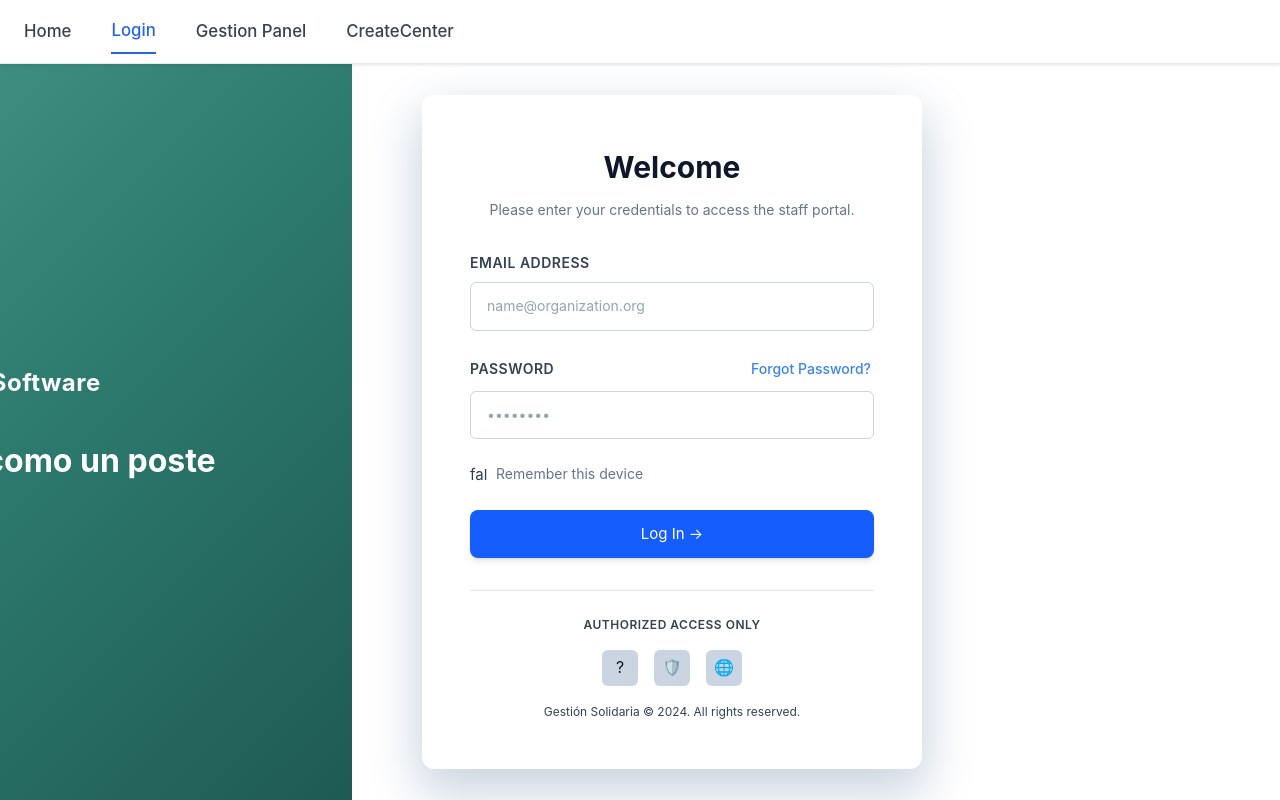
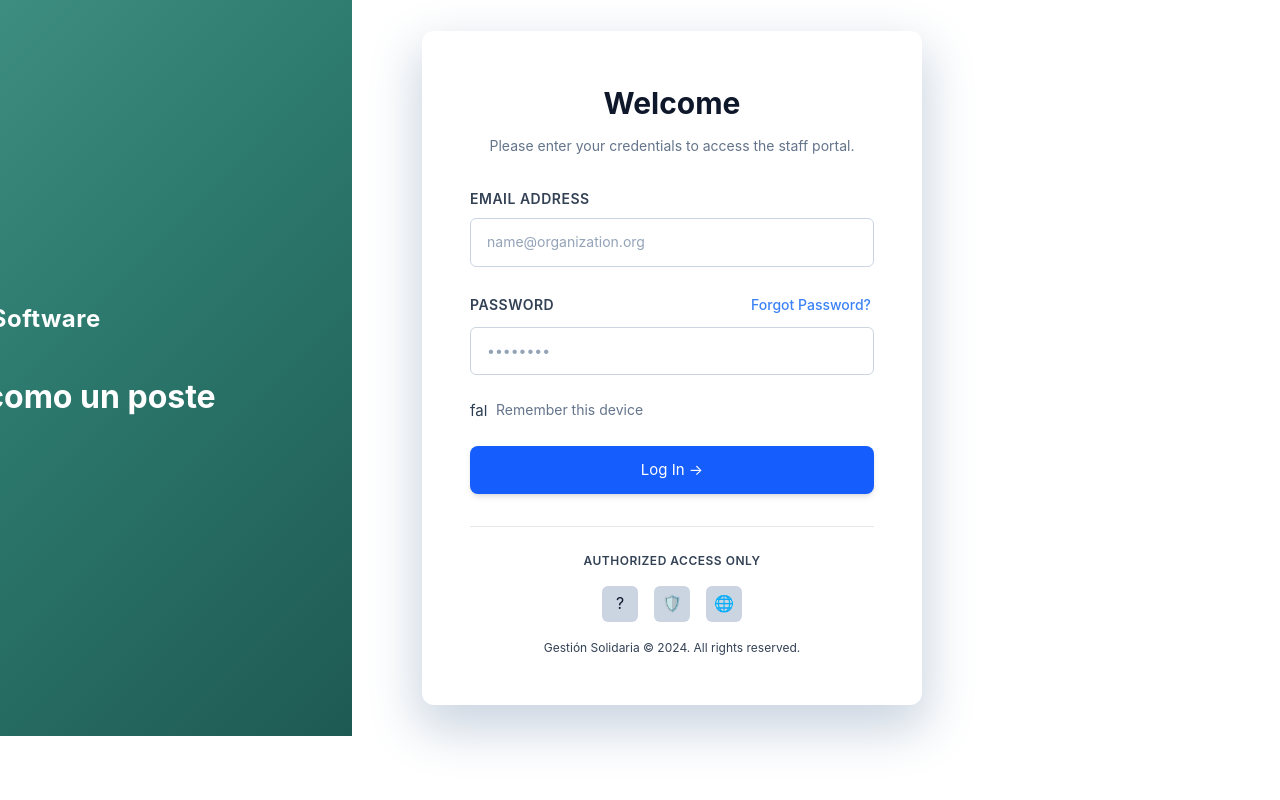
Before and after one commit to ComfyPenguin/Forget-me-now, a Vue app in the folder frontend/RemmyAdmin/: page /login in a window 1280 px wide. Built offline with nearby package versions, Linux system fonts and the light colour scheme; the HTML template or start-up script is replaced by a standard one.

Commit message:
Nav bar eliminado

```diff
--- a/frontend/RemmyAdmin/src/App.vue
+++ b/frontend/RemmyAdmin/src/App.vue
@@ -1,67 +1,65 @@
 <script setup lang="ts">
-import { RouterLink, RouterView } from 'vue-router'
+import { computed, onMounted, ref } from 'vue'
+import { useRouter, useRoute } from 'vue-router'
+
+const router = useRouter()
+const route = useRoute()
+
+const isLoading = ref(true)           // ← importante para evitar flash de contenido
+
+// Ejecutamos la verificación lo antes posible
+onMounted(async () => {
+  try {
+    // Si tu auth necesita validar token con API (recomendado)
+    //await auth.checkAuth()           // o auth.init() / auth.validateSession()
+  } catch (err) {
+    console.error('Error al verificar sesión', err)
+  } finally {
+    isLoading.value = false
+  }
+})
 </script>
 
 <template>
-  <!-- Navigation always stays at the top -->
-  <nav class="navbar">
-    <div class="nav-container">
-      <RouterLink to="/" class="nav-link">Home</RouterLink>
-      <RouterLink to="/login" class="nav-link">Login</RouterLink>
-      <RouterLink to="/GestionPanel" class="nav-link">Gestion Panel</RouterLink>
-      <RouterLink to="/CreateCenter" class="nav-link">CreateCenter</RouterLink>
+  <div class="app-container">
+    <!-- Mientras verificamos auth (muy rápido, pero evita contenido parpadeante) -->
+    <div v-if="isLoading" class="loading-screen">
+      <div class="spinner"></div>
+      <p>Cargando...</p>
+    </div>
 
+    <!-- Contenido real de la app (solo se muestra cuando ya sabemos si está logueado o no) -->
+    <div v-else>
+      <router-view />
     </div>
-  </nav>
-  <main class="main-content">
-    <RouterView />
-  </main>
+  </div>
 </template>
-
 <style scoped>
-.navbar {
-  position: fixed;
-  top: 0;
-  left: 0;
-  right: 0;
-  height: 64px;
-  /* ← you can change this value */
-  background-color: white;
-  border-bottom: 1px solid #e5e7eb;
-  box-shadow: 0 1px 3px rgba(0, 0, 0, 0.1);
-  z-index: 1000;
+.app-container {
+  min-height: 100vh;
 }
 
-.nav-container {
-  margin: 0 auto;
-  height: 100%;
-  padding: 0 1.5rem;
-
+.loading-screen {
+  height: 100vh;
   display: flex;
+  flex-direction: column;
   align-items: center;
-  gap: 2.5rem;
+  justify-content: center;
+  background: #f8f9fa;
 }
 
-.nav-link {
-  text-decoration: none;
-  color: #374151;
-  font-weight: 500;
-  font-size: 1.05rem;
-  padding: 0.5rem 0;
-  transition: all 0.2s;
+.spinner {
+  width: 50px;
+  height: 50px;
+  border: 5px solid #f3f3f3;
+  border-top: 5px solid #3498db;
+  border-radius: 50%;
+  animation: spin 1s linear infinite;
+  margin-bottom: 1rem;
 }
 
-.nav-link:hover {
-  color: #2563eb;
-}
-
-.nav-link.router-link-exact-active {
-  color: #2563eb;
-  border-bottom: 2px solid #2563eb;
-}
-
-.main-content {
-  margin-top: 64px;
-  min-height: calc(100vh - 64px);
+@keyframes spin {
+  0% { transform: rotate(0deg); }
+  100% { transform: rotate(360deg); }
 }
 </style>
--- a/frontend/RemmyAdmin/src/components/login/loginForm.vue
+++ b/frontend/RemmyAdmin/src/components/login/loginForm.vue
@@ -20,15 +20,8 @@ const handleSubmit = () => {
     <form @submit.prevent="handleSubmit" class="login-form">
       <div class="form-group">
         <label for="email" class="form-label">Email Address</label>
-        <input
-          id="email"
-          v-model.trim="loginForm.email"
-          type="email"
-          autocomplete="email"
-          required
-          placeholder="name@organization.org"
-          class="form-input"
-        />
+        <input id="email" v-model.trim="loginForm.email" type="email" autocomplete="email" required
+          placeholder="name@organization.org" class="form-input" />
       </div>
 
       <div class="form-group">
@@ -36,27 +29,16 @@ const handleSubmit = () => {
           <label for="password" class="form-label">Password</label>
           <a href="#" class="forgot-password">Forgot Password?</a>
         </div>
-        <input
-          id="password"
-          v-model="loginForm.password"
-          type="password"
-          autocomplete="current-password"
-          required
-          placeholder="••••••••"
-          class="form-input"
-        />
+        <input id="password" v-model="loginForm.password" type="password" autocomplete="current-password" required
+          placeholder="••••••••" class="form-input" />
       </div>
 
       <div class="checkbox-group">
-        <input
-          id="remember"
-          v-model="rememberDevice"
-          class="checkbox-input"
-        />
+        <input id="remember" v-model="rememberDevice" class="checkbox-input" />
         <label for="remember" class="checkbox-label">Remember this device</label>
       </div>
 
-      <BaseButton variant="primary" label="Log In →" :animationEnabled="false" @click="handleSubmit" />
+      <BaseButton variant="primary" label="Log In →" :animationEnabled="false" @click="$router.push('/GestionPanel')" />
     </form>
 
     <div class="footer-section">
@@ -72,7 +54,6 @@ const handleSubmit = () => {
 </template>
 
 <style lang="scss">
-
 @import '../../styles/form.css';
 
 .text-center {
@@ -96,8 +77,4 @@ const handleSubmit = () => {
   padding-top: 1.5rem;
   text-align: center;
 }
-
-
-
-
 </style>
--- a/frontend/RemmyAdmin/src/router/index.ts
+++ b/frontend/RemmyAdmin/src/router/index.ts
@@ -7,11 +7,6 @@ import NewCenterView from '@/views/NewCenterView.vue'
 const router = createRouter({
   history: createWebHistory(import.meta.env.BASE_URL),
   routes: [
-    {
-      path: '/',
-      name: 'home',
-      component: HomeView,
-    },
     {
       path: '/login',
       name: 'login',
@@ -27,6 +22,10 @@ const router = createRouter({
       name: 'CreateCenter',
       component: NewCenterView,
     },
+    {
+      path: '/:pathMatch(.*)*',
+      redirect: '/login'
+    }
   ],
 })
 
--- a/frontend/RemmyAdmin/src/views/gestionPanelView.vue
+++ b/frontend/RemmyAdmin/src/views/gestionPanelView.vue
@@ -10,7 +10,7 @@ const handleClick = () => {
 <template>
     <div class="gestion-panel">
         <h1>Gestion Panel</h1>
-        <BaseButton variant="primary" @click="handleClick">
+        <BaseButton variant="primary" @click="handleClick, $router.push('/CreateCenter')" >
             Nuevo Centro
         </BaseButton>
     </div>
```
